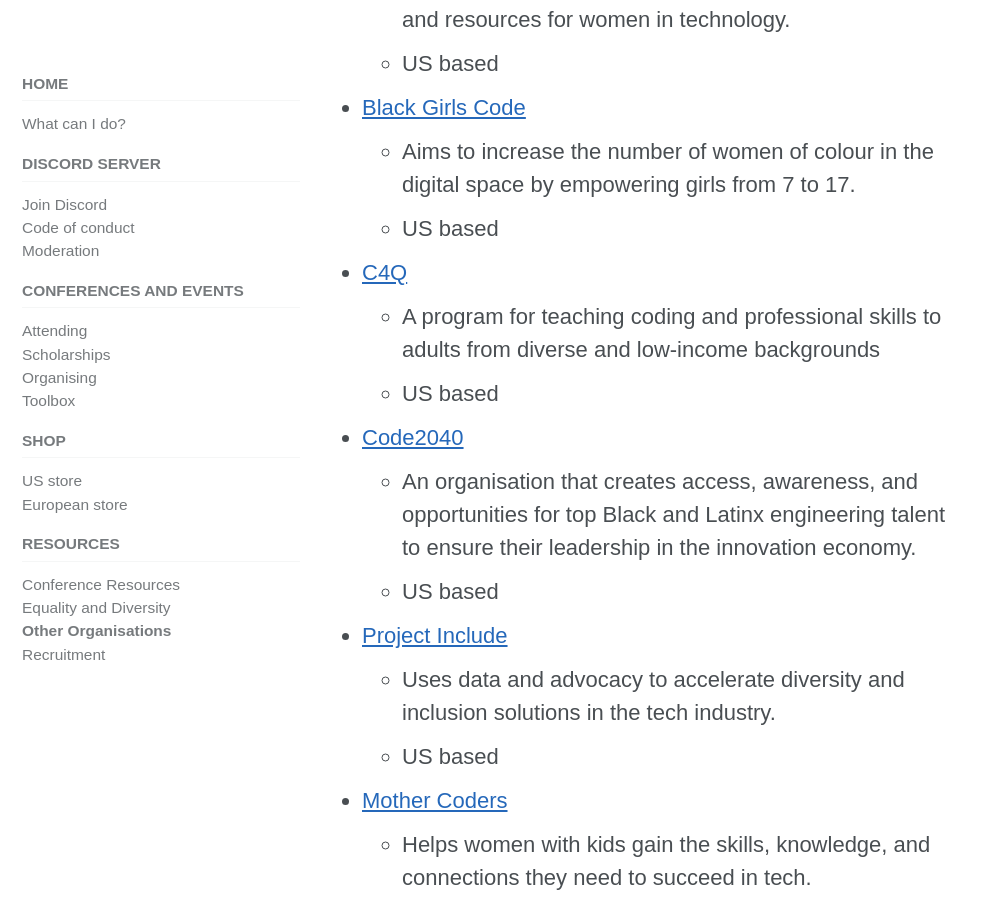
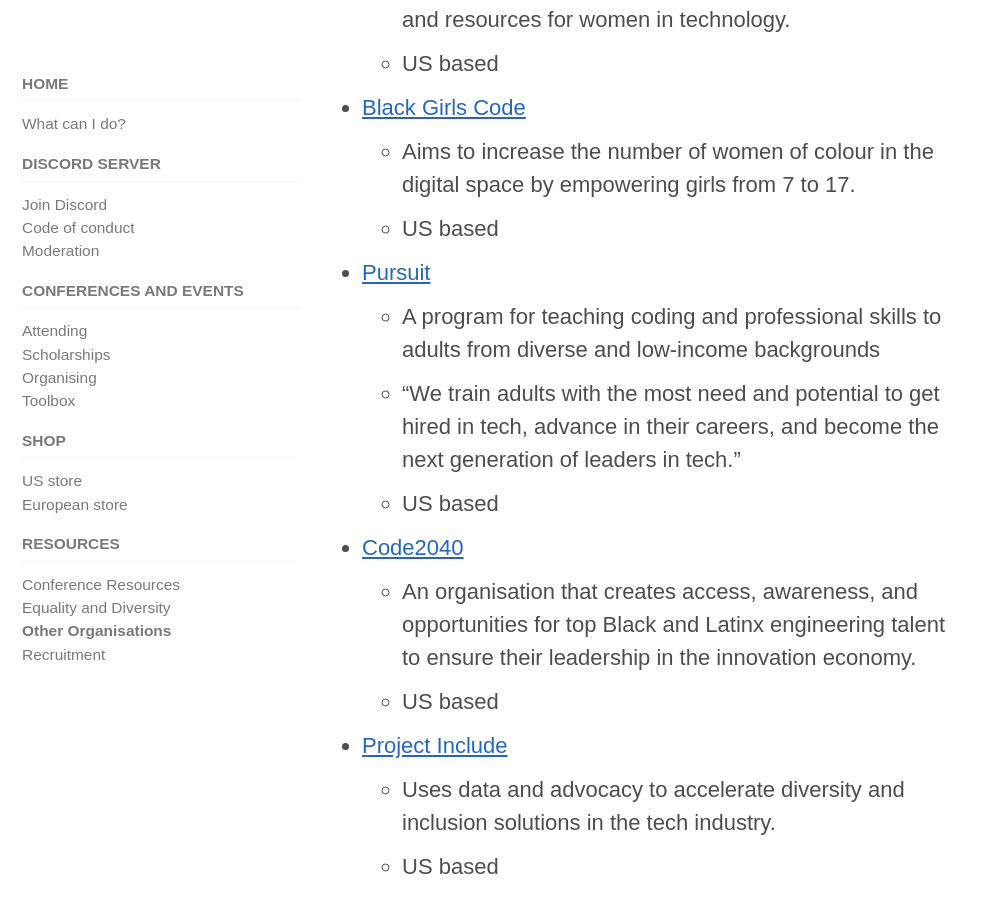
Before and after one commit to include-cpp/include-cpp.github.io, a Jekyll site: the page built from resources/other_organisations.md, in a window 1280 px wide and 900 px high, scrolled down 908 px. Shown: the whole window, without its empty margins (0-986 px from the left). Built offline with Jekyll 4.4.1, drawn with Linux system fonts in a browser that asks for light colours; cached includes are drawn as plain includes; nearby versions of some CDN libraries.

Commit message:
C4Q is now Pursuit (#28)

```diff
--- a/resources/other_organisations.md
+++ b/resources/other_organisations.md
@@ -21,8 +21,9 @@ title: Other Organisations
 * [Black Girls Code](http://www.blackgirlscode.com/)
   * Aims to increase the number of women of colour in the digital space by empowering girls from 7 to 17.
   * US based
-* [C4Q](https://www.c4q.nyc/)
+* [Pursuit](https://www.pursuit.org)
   * A program for teaching coding and professional skills to adults from diverse and low-income backgrounds
+  * "We train adults with the most need and potential to get hired in tech, advance in their careers, and become the next generation of leaders in tech."
   * US based
 * [Code2040](http://www.code2040.org/)
   * An organisation that creates access, awareness, and opportunities for top Black and Latinx engineering talent to ensure their leadership in the innovation economy.
```
